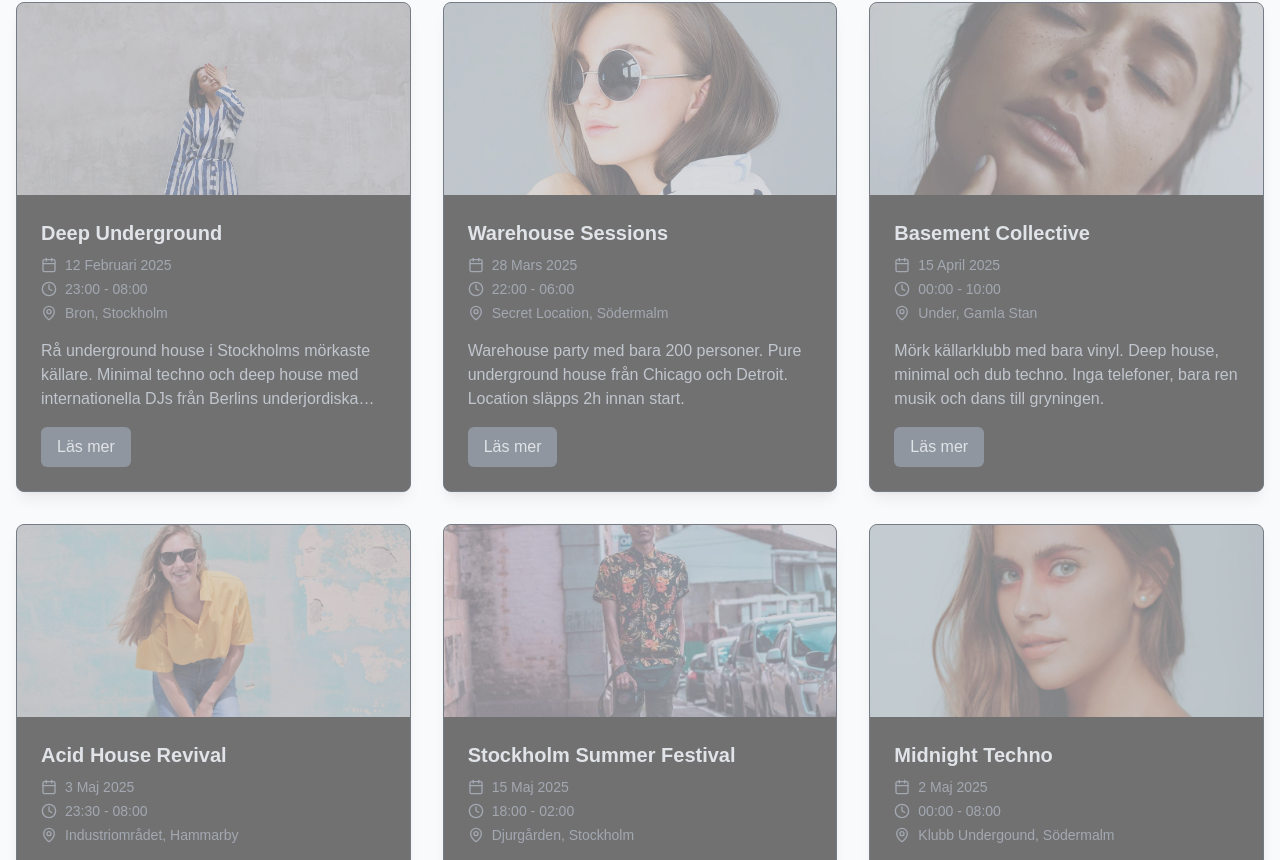
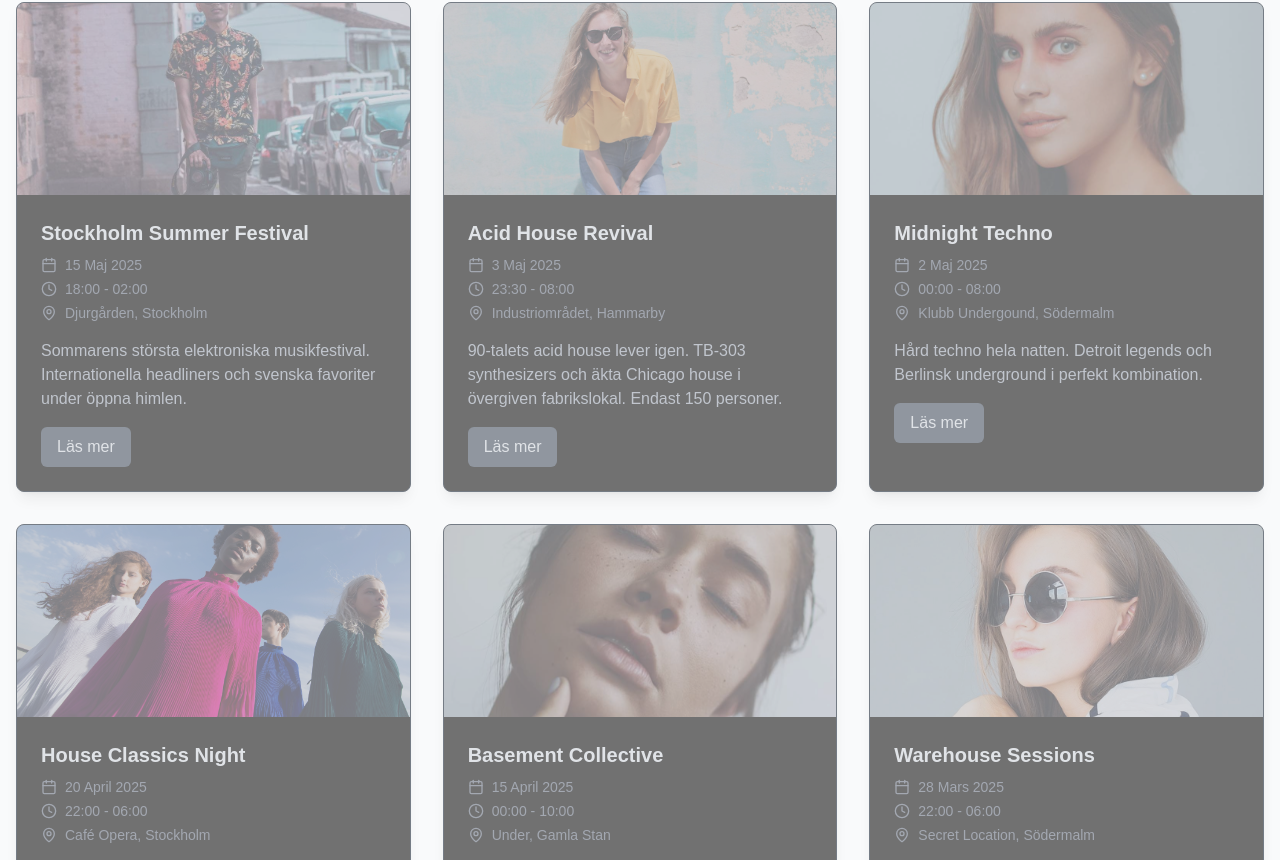
Before and after one commit to DavidFornander/stockholmDJ, a Next.js app: page /events in a window 1280 px wide. Shown: the part 1440-2300 px from the top of the page. Built offline with nearby package versions, Linux system fonts and the light colour scheme.

Commit message:
feat: sort upcoming and past events

```diff
--- a/src/components/pages/events/Events.tsx
+++ b/src/components/pages/events/Events.tsx
@@ -131,8 +131,15 @@ const Events: React.FC = () => {
 
   const filteredEvents = filterEvents(eventsData);
 
-  const upcomingEvents = filteredEvents.filter(event => parseSwedishDate(event.date) >= today);
-  const pastEvents = filteredEvents.filter(event => parseSwedishDate(event.date) < today);
+  // Sort upcoming events by proximity to current date (closest first)
+  const upcomingEvents = filteredEvents
+    .filter(event => parseSwedishDate(event.date) >= today)
+    .sort((a, b) => parseSwedishDate(a.date).getTime() - parseSwedishDate(b.date).getTime());
+
+  // Sort past events by recency (most recent first)
+  const pastEvents = filteredEvents
+    .filter(event => parseSwedishDate(event.date) < today)
+    .sort((a, b) => parseSwedishDate(b.date).getTime() - parseSwedishDate(a.date).getTime());
 
   return (
     <div className="min-h-screen bg-gray-50 dark:bg-black transition-colors duration-200">
```
